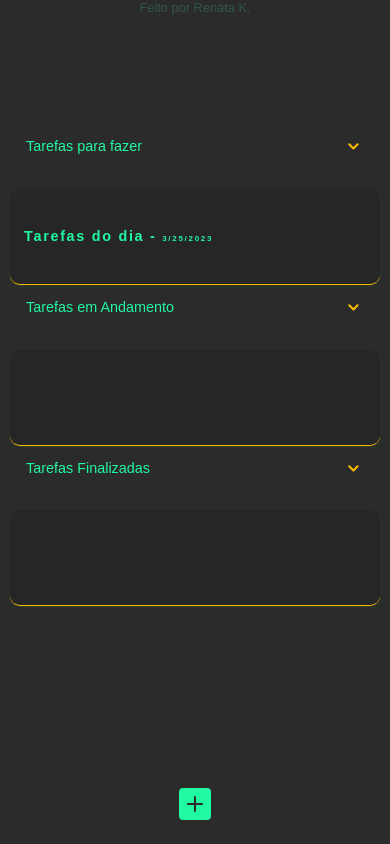
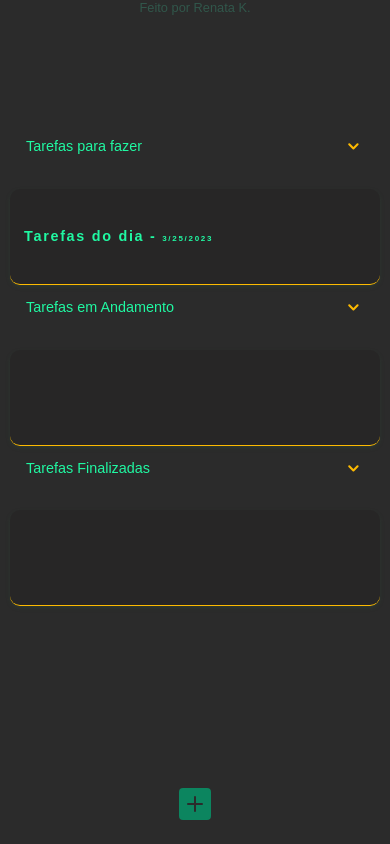
Before and after one commit to renatarko/minhas_tarefas_app, a React (Vite) app: page / in a window 390 px wide. Built offline with nearby package versions, Linux system fonts and the light colour scheme; a web font is replaced by a local one.

Commit message:
refector code

```diff
--- a/src/Componentes/header/style.css
+++ b/src/Componentes/header/style.css
@@ -75,13 +75,17 @@
     right: 0;
     margin: 0 auto;
     font-size: 2rem;
-    color: #20f8a2;
+    color: #0c855f;
     cursor: pointer;
     transition: 0.3s;
   }
 
   .icon-plus:hover {
     transform: translateY(-5px);
+  }
+
+  .header-title.show .icon-plus {
+    transform: rotate(45deg);
   }
 
   .header-title.show {
```
